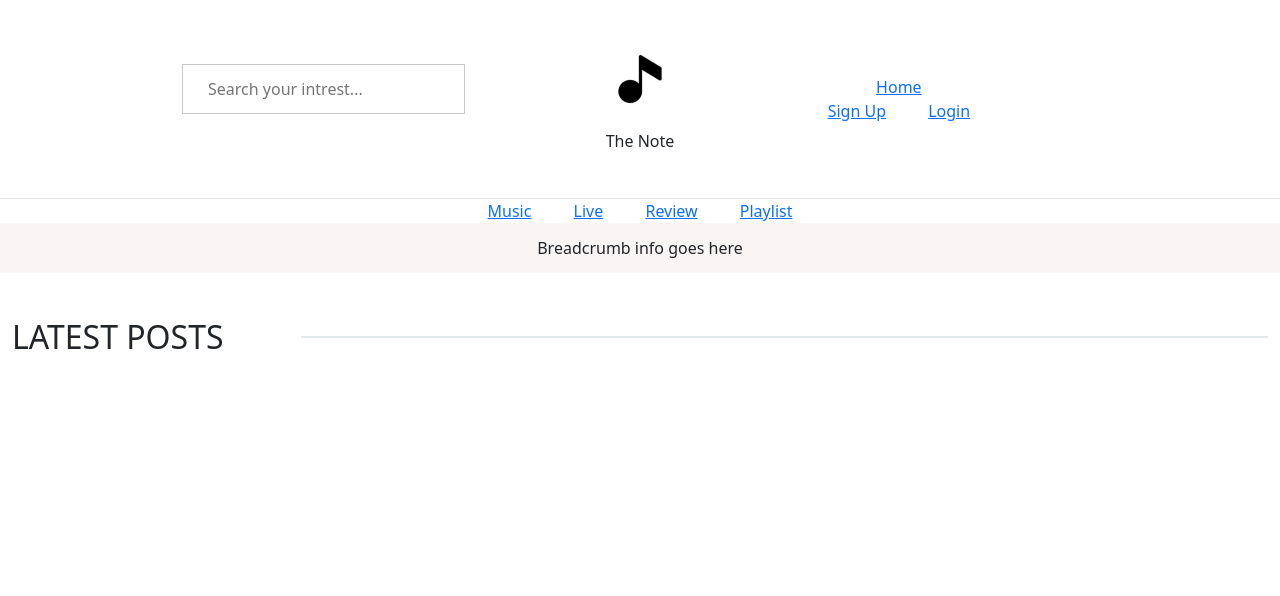
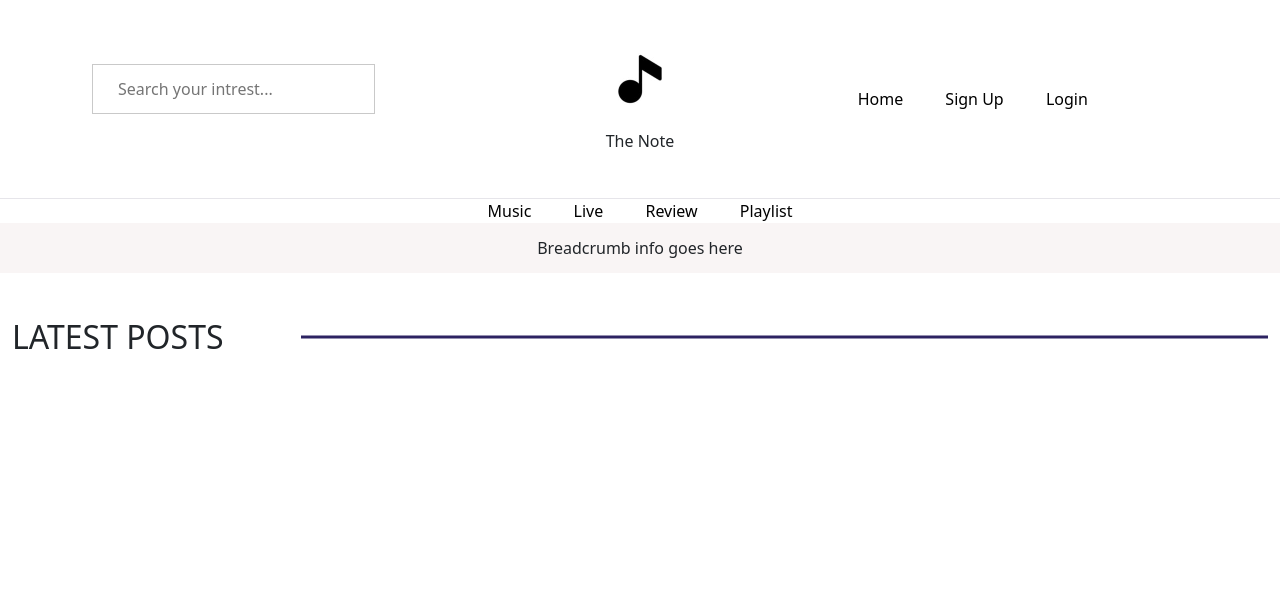
Before and after one commit to KevinDGnanih/p4-the-note, a Django app: page / in a window 1280 px wide. Shown: the top 596 px of the page. Run offline with Django 3.2, Linux system fonts and the light colour scheme; data that the repository does not hold is empty; some libraries are stand-ins or nearby versions.

Commit message:
Editing the design page

```diff
--- a/static/css/style.css
+++ b/static/css/style.css
@@ -9,6 +9,13 @@ ul {
 
 a {
     padding: 10px 19px;
+    color: #000;
+    text-decoration: none;
+}
+
+a:hover {
+    text-decoration: underline;
+    color: #000;
 }
 
 img {
@@ -27,8 +34,11 @@ img {
 }
 
 /* Header Top */
+
+
+
 .header-area .header-top {
-    padding: 29px 170px;
+    padding: 29px 80px;
 }
 
 .header-area .header-top .header-info-left .form-box .search-icon {
@@ -66,12 +76,27 @@ img {
     position: relative;
 }
 
+.hover-card-img {
+    transition: all 0.3s ease-out 0s;
+}
+
+.hover-card-img:hover {
+    transform: scale(1.01);
+}
+
+.shad {
+    transition: all 0.3s ease-out 0s;
+}
+
+.shad:hover {
+    box-shadow: 5px 5px 15px rgb(235, 235, 235);
+}
 .section-tittle::before {
     position: absolute;
     content: "";
-    height: 1px;
+    height: 3px;
     width: 77%;
-    background: #C7D2D8;
+    background: #2D2362;
     right: 0;
     top: 50%;
     transform: translateY(-50%);
--- a/templates/account/login.html
+++ b/templates/account/login.html
@@ -22,13 +22,13 @@
       <form class="login" method="POST" action="{% url 'account_login' %}">
         {% csrf_token %}
         {{form.as_p}}
-        <a class="button secondaryAction forget_pass" href="{% url 'account_reset_password' %}">{% trans "Forgot Password?" %}</a>
+        <a class="button secondaryAction forget_pass " href="{% url 'account_reset_password' %}">{% trans "Forgot Password?" %}</a>
     </div>
     {% if redirect_field_value %}
     <input type="hidden" name="{{ redirect_field_name }}" value="{{ redirect_field_value }}" />
     {% endif %}
     <!-- Form Footer -->
-    <div class="login-footer">
+    <div class="login-footer col-lg-8">
       <p>Don't have an account? <a class="remember" href="{{ signup_url }}">Sign Up</a> here</p>
       <button class="submit-btn" type="submit">{% trans "Login" %}</button>
     </div>
--- a/templates/base.html
+++ b/templates/base.html
@@ -29,7 +29,7 @@
                     <div class="container-fluid">
                         <div class="col-xl-12">
                             <div class="row d-flex justify-content-lg-between align-items-center">
-                                <div class="col header-info-left align-items-center">
+                                <div class="col header-info-left">
                                     <li class="d-none d-lg-block">
                                         <div class="form-box f-left">
                                             <input type="text" name="Search" placeholder="Search your intrest...">
@@ -40,19 +40,19 @@
                                 <div class="col header-info-mid text-center">
                                     <!-- Logo -->
                                     <div class="logo">
-                                        <a href="#">
+                                        <a href="{% url 'home' %}">
                                             <img src="/static/images/the-note-logo.jpg" width="100" height="100" alt="">
                                         </a>
                                         <p>The Note</p>
                                     </div>
                                 </div>
-                                <div class="col header-info-right d-flex align-items-center text-center">
+                                <div class="col header-info-right d-flex align-items-center">
                                     <ul>
-                                        <li>
+                                        <li class="d-inline-block">
                                             <a href="{% url 'home' %}">Home</a>
                                         </li>
                                         {% if user.is_authenticated %}
-                                        <li>
+                                        <li class="d-inline-block">
                                             <a href="{% url 'account_logout' %}">Logout</a>
                                         </li>
                                         {% else %}
--- a/templates/index.html
+++ b/templates/index.html
@@ -17,30 +17,35 @@
         <div class="col-12 mt-3 left">
             <div class="row">
                 {% for post in post_list %}
-                <div class="col-md-4">
-                    <div class="card mb-4">
-                        <div class="card-body">
-                            <div class="image-container">
+                <div class="shad col-md-4 w-80">
+                    <div class="card ">
+                        <div class="card-body justify-content-center">
+                            <div class="col image-container">
                                 {% if "placeholder" in post.featured_image.url %}
-                                <img class="card-img-top"
+                                <a href="{% url 'post_detail' post.slug %}">
+                                    <img class="card-img-top hover-card-img"
                                         src="https://codeinstitute.s3.amazonaws.com/fullstack/blog/default.jpg">
+                                </a>
                                 {% else %}
-                                <img class="card-img-top"
+                                <a href="{% url 'post_detail' post.slug %}">
+                                    <img class="card-img-top hover-card-img"
                                         src="https://codeinstitute.s3.amazonaws.com/fullstack/blog/default.jpg">
+                                </a>
                                 {% endif %}
                             </div>
+                            <div class="info-card">
                                 <a href="{% url 'post_detail' post.slug %}"
                                     class="post-link align-items-center text-center">
                                     <h2 class="card-title">{{ post.title }}</h2>
                                     <p class="card-text">{{ post.excerpt }}</p>
                                 </a>
-                            <div class="image-flash">
+                                <div class="">
                                     <p class="author">Author: {{ post.author }}</p>
                                 </div>
                                 <hr>
                                 <p class="card-text h6">{{ post.created_on }} <i
                                         class="far fa-heart"></i>{{ post.number_of_likes }}</p>
-
+                            </div>
                         </div>
                     </div>
                 </div>
```
Also changed, not shown: other parts of static/css/style.css (+9 -19 lines). Lines whose indentation alone changed are shown as unchanged.
